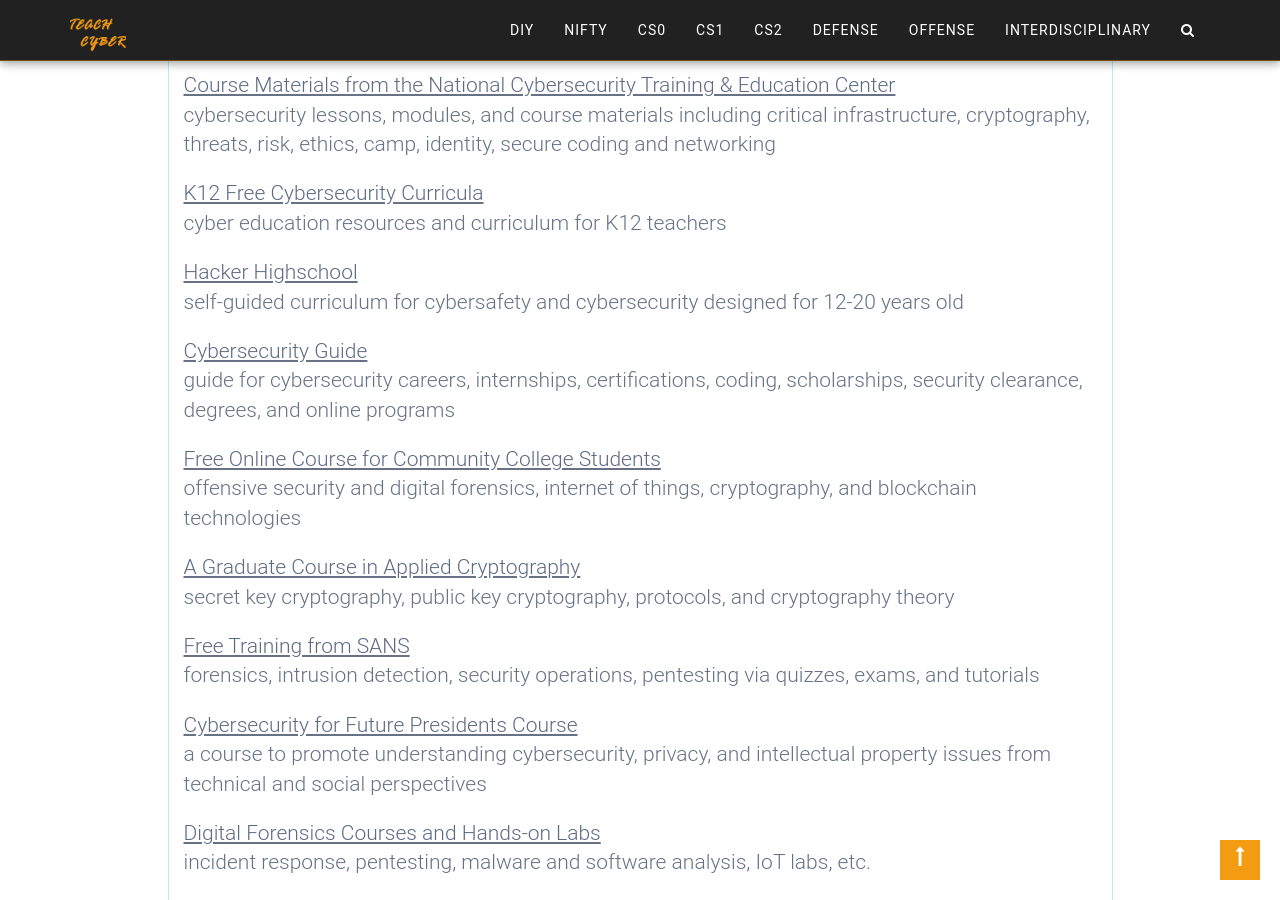
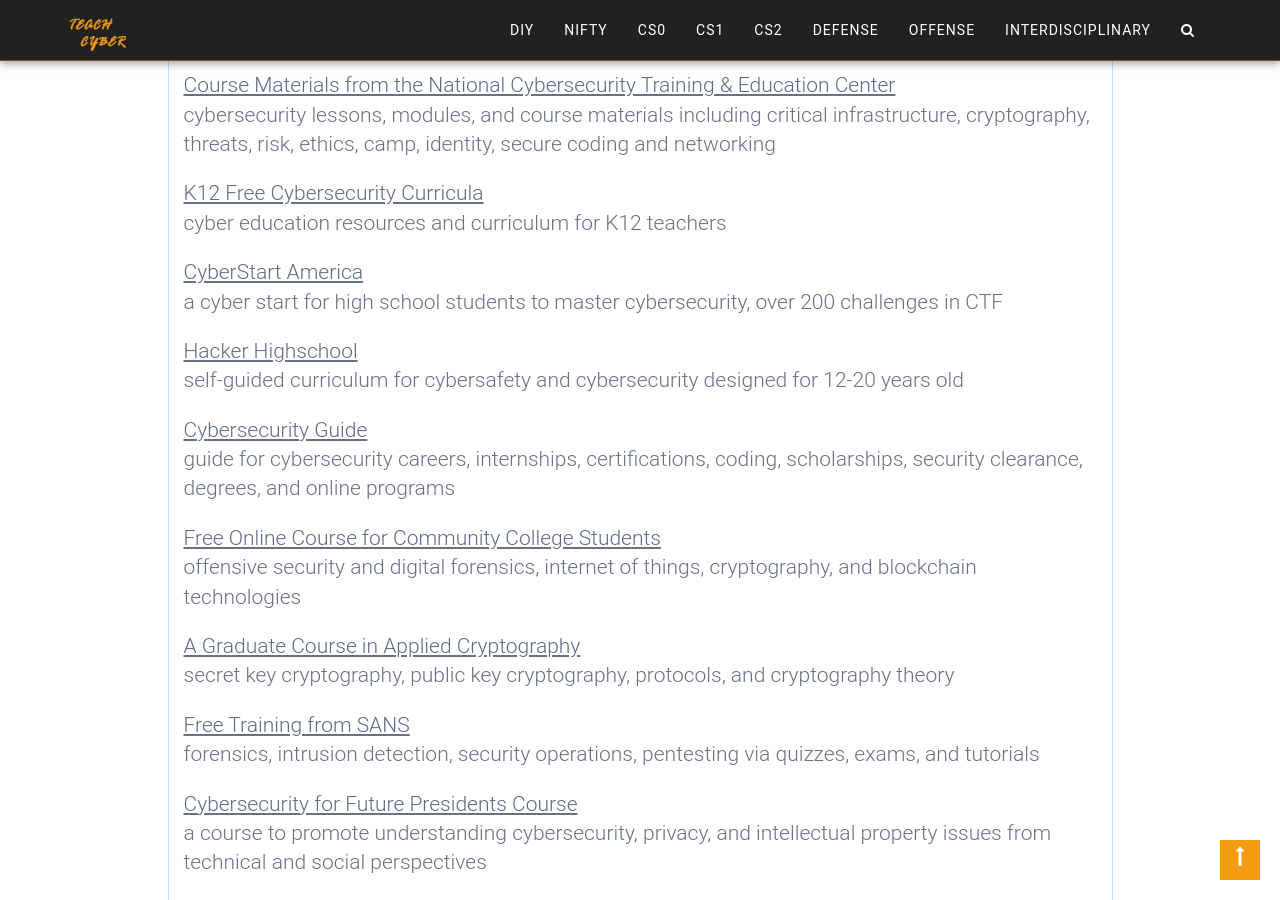
Before and after one commit to teachcyber/teachcyber.github.io, a Jekyll site: the page built from diy.html, in a window 1280 px wide and 900 px high, scrolled down 586 px. Built offline with Jekyll 4.4.1, drawn with Linux system fonts in a browser that asks for light colours.

Commit message:
Add cyberstart to diy

```diff
--- a/_data/diy.yml
+++ b/_data/diy.yml
@@ -11,6 +11,10 @@
     - name: "K12 Free Cybersecurity Curricula"
       description: "cyber education resources and curriculum for K12 teachers"
       url: "https://cyber.org"
+
+    - name: "CyberStart America"
+      description: "a cyber start for high school students to master cybersecurity, over 200 challenges in CTF"
+      url: "https://www.cyberstartamerica.org/"
 
     - name: "Hacker Highschool"
       description: "self-guided curriculum for cybersafety and cybersecurity designed for 12-20 years old"
```
